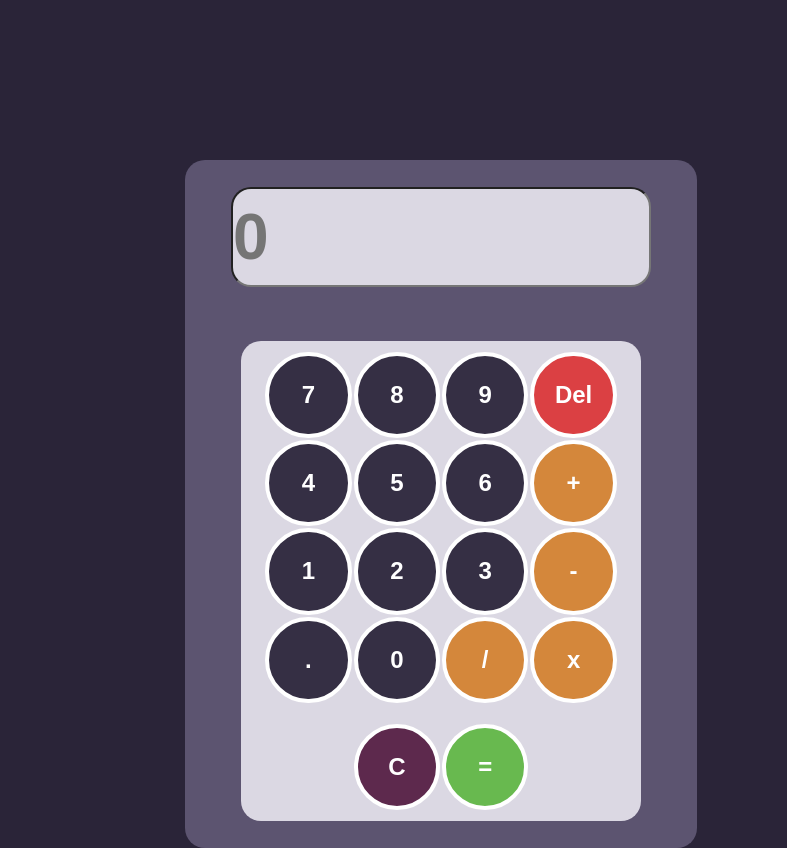
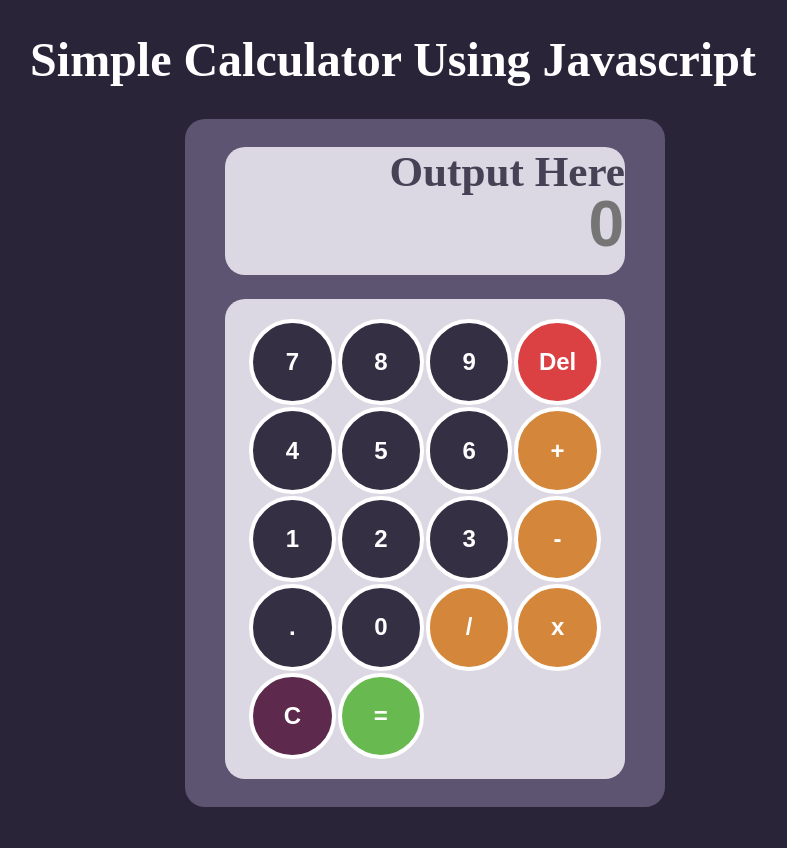
Before and after one commit to xsanji02/Simple-Calculator, a plain HTML site: page index.html in a window 1280 px wide. Shown: the whole page, without its empty margins (327-1114 px from the left). After the commit the page ends 807 px from the top, so only its background shows below. Drawn offline with Linux system fonts and the light colour scheme.

Commit message:
start coding js

```diff
--- a/index.html
+++ b/index.html
@@ -8,44 +8,46 @@
     <title>Document</title>
 </head>
 <body>
+    <h1>Simple Calculator Using Javascript</h1>
     <div class="parent-container">
-        <input type="text" id="inputNumber" class="inputDesign" placeholder="0"/>
+        <div class="outputNUm">
+            <p>Output Here
+            <input type="text" id="inputNum" class="inputDesign" name="display" placeholder="0"/>
+            </p>
             <div class="child-container">
             <table>
                 <tr>
-                    <td><button id="btn7" class="btnDesign">7</button></td>
-                    <td><button id="btn8" class="btnDesign">8</button></td>
-                    <td><button id="btn9" class="btnDesign">9</button></td>
-                    <td><button id="btnDelete" class="btnDel">Del</button></td>
+                    <td><button id="btnNumber" class="btnDesign" value="7" onclick="displayNum(7)">7</button></td>
+                    <td><button id="btnNumber" class="btnDesign" value="8" onclick="displayNum(8)">8</button></td>
+                    <td><button id="btnNumber" class="btnDesign" value="9" onclick="displayNum(9)">9</button></td>
+                    <td><button id="btnDelete" class="btnDel" value="Delete">Del</button></td>
                 </tr>
                 <tr>
-                    <td><button id="btn4" class="btnDesign">4</button></td>
-                    <td><button id="btn5" class="btnDesign">5</button></td>
-                    <td><button id="btn6" class="btnDesign">6</button></td>
-                    <td><button id="btn+" class="btnOperation">+</button></td>
+                    <td><button id="btnNumber" class="btnDesign" value="4" onclick="displayNum(4)">4</button></td>
+                    <td><button id="btnNumber" class="btnDesign" value="5" onclick="displayNum(5)">5</button></td>
+                    <td><button id="btnNumber" class="btnDesign" value="6" onclick="displayNum(6)">6</button></td>
+                    <td><button id="btn+" class="btnOperation" value="">+</button></td>
                 </tr>
                 <tr>
-                    <td><button id="btn1" class="btnDesign">1</button></td>
-                    <td><button id="btn2" class="btnDesign">2</button></td>
-                    <td><button id="btn3" class="btnDesign">3</button></td>
-                    <td><button id="btnSubtract" class="btnOperation">-</button></td>
+                    <td><button id="btnNumber" class="btnDesign" value="1" onclick="displayNum(1)">1</button></td>
+                    <td><button id="btnNumber" class="btnDesign" value="2" onclick="displayNum(2)">2</button></td>
+                    <td><button id="btnNumber" class="btnDesign" value="3" onclick="displayNum(3)">3</button></td>
+                    <td><button id="btnSubtract" class="btnOperation" value="">-</button></td>
                 </tr>
                 <tr>
-                    <td><button id="btnDot" class="btnDesign">.</button></td>
-                    <td><button id="btn0" class="btnDesign">0</button></td>
-                    <td><button id="btnDivide" class="btnOperation">/</button></td>
-                    <td><button id="btnMultiply" class="btnOperation">x</button></td>
+                    <td><button id="btnDot" class="btnDesign" value="." onclick="displayNum('.')">.</button></td>
+                    <td><button id="btnNumber" class="btnDesign" value="0" onclick="displayNum(0)">0</button></td>
+                    <td><button id="btnDivide" class="btnOperation" value="">/</button></td>
+                    <td><button id="btnMultiply" class="btnOperation" value="">x</button></td>
+                </tr>
+                <tr>
+                    <td><button id="btnClear" class="btnClear" value="">C</button></td>
+                    <td><button id="btn" class="btnEqualSign" value="">=</button></td>
                 </tr>
             </table>
-            <div class="child-items">
-                <table>
-                    <tr>
-                        <td><button id="btnClear" class="btnClear">C</button></td>
-                        <td><button id="btn" class="btnEqualSign">=</button></td>
-                    </tr>
-                </div>
-            </table>
+            </div>
         </div>
     </div>
+    <script src="main.js"></script>
 </body>
 </html>
--- a/main.js
+++ b/main.js
@@ -0,0 +1,5 @@
+const outPutNumber = document.getElementById("inputNum");
+
+function displayNum(num) {
+    outPutNumber.value += num;
+}
--- a/style.css
+++ b/style.css
@@ -5,21 +5,47 @@
     color: white;
 }
 
+h1{
+    padding-top: 2rem;
+    margin-left: 10rem;
+    text-align: center;
+    font-size: 3rem;
+}
+
+.outputNum {
+    margin: 0 0 0 0;
+    background-color: red;
+}
+
+p {
+    background-color: #DBD8E3;
+    display: flex;
+    flex-wrap: wrap;
+    direction: rtl;
+    color: rgba(42, 36, 56, 0.84);
+    font-size: 2.7rem;
+    font-weight: 800;
+    width: 25rem;
+    height: 8rem;
+    border-radius: 20px;
+    margin-bottom: 1.5rem;
+}
+
 body {
     background-color: #2A2438;
 }
 
 .parent-container {
-    background-color: #5C5470;
+    background: #5C5470;
     display: flex;
     justify-content: center;
     align-items: center;
     flex-wrap: wrap;
-    width: 32rem;
+    width: 30rem;
     height: 43rem;
     border-radius: 20px;
+    margin-top: 2rem;
     margin-left: 40%;
-    margin-top: 10rem;
 }
 
 .child-container {
@@ -49,9 +75,11 @@ body {
     color: rgba(42, 36, 56, 0.84);
     font-size: 4rem;
     font-weight: 600;
-    width: 26rem;
-    height: 6rem;
-    border-radius: 20px;
+    width: 24rem;
+    height: 3.3rem;
+    margin-bottom: 1.5rem;
+    border: 1px solid transparent;
+    outline: none;
 }
 
 .btnDesign:hover {
@@ -66,7 +94,6 @@ body {
     width: 5.4rem;
     height: 5.4rem;
     border-radius: 50%;
-    row-gap: 5rem;
     border: 4px solid;
 }
 
@@ -82,7 +109,6 @@ body {
     width: 5.4rem;
     height: 5.4rem;
     border-radius: 50%;
-    row-gap: 5rem;
     border: 4px solid;
 }
 
@@ -93,7 +119,6 @@ body {
     width: 5.4rem;
     height: 5.4rem;
     border-radius: 50%;
-    row-gap: 5rem;
     border: 4px solid;
 }
 
@@ -114,7 +139,6 @@ body {
     width: 5.4rem;
     height: 5.4rem;
     border-radius: 50%;
-    row-gap: 5rem;
     border: 4px solid;
 }
 
@@ -126,4 +150,10 @@ body {
 button:hover {
     scale: 1.06;
     font-size: 1.92rem;
+    cursor: pointer;
 }
+
+input {
+    text-align: right;
+    caret-color: transparent;
+}
```
